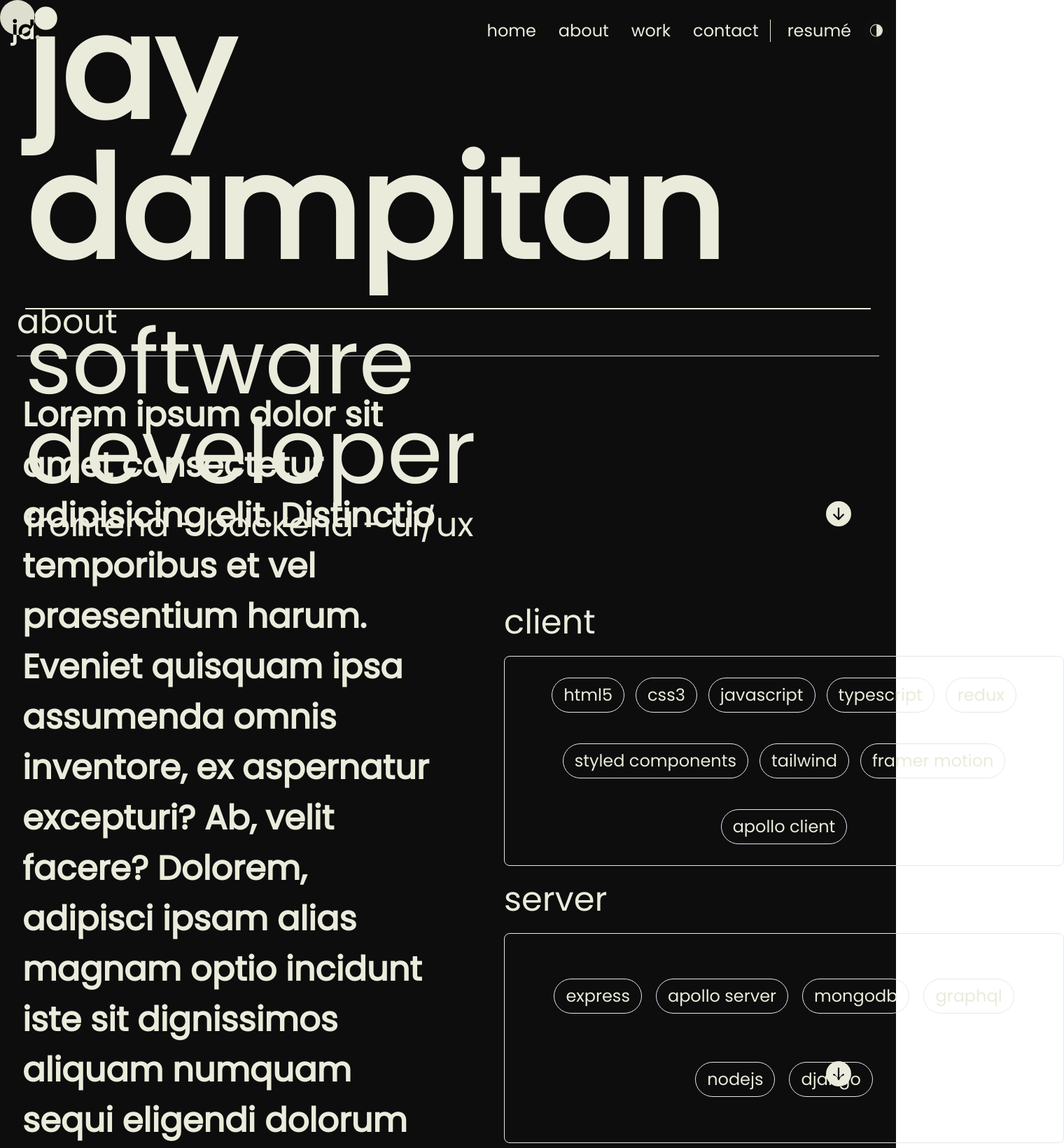
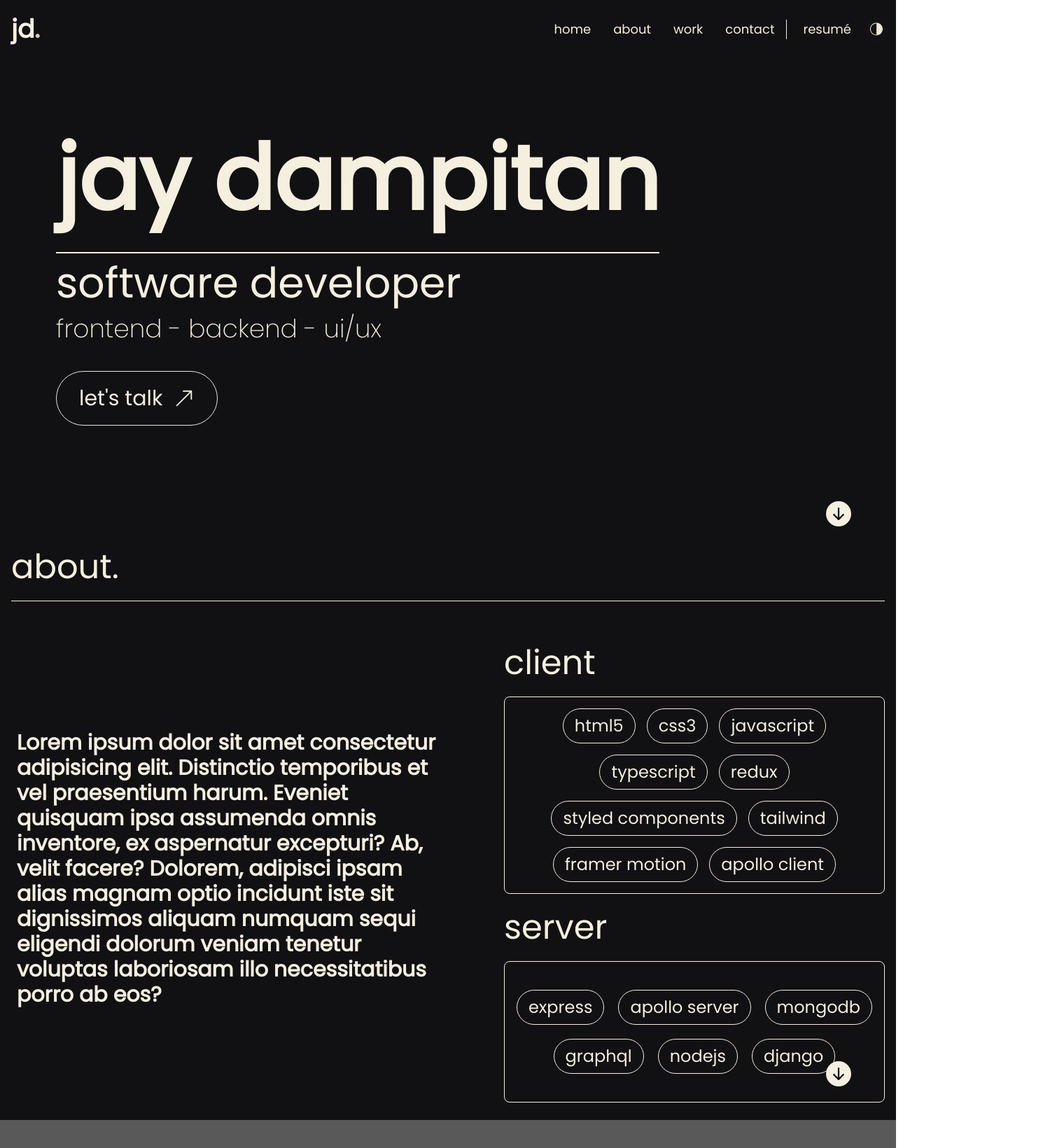
Before and after one commit to JayDampitan/new-portfolio, a Next.js app in the folder my-app/: page / in a window 1280 px wide. Shown: the top 1640 px of the page at 70% size, 1520 px wide, since content can reach past the window. Built offline with nearby package versions, Linux system fonts and the light colour scheme.

Commit message:
imported title section component for initial work page layout

```diff
--- a/my-app/components/About.tsx
+++ b/my-app/components/About.tsx
@@ -12,13 +12,13 @@ type Props = {};
 
 const About = (props: Props) => {
   return (
-    <div className="h-screen flex justify-center items-center w-full bg-darkGrey px-6 py-6 ">
-      <div className=" max-w-[2000px] mx-auto w-full">
-        <TitleSection title="about" />
-        <div className="md:my-10 justify-center xl:justify-between flex-col flex xl:flex-row">
-          <div className="py-2 xl:w-[50%]">
-            {ABOUT__DATA.map((item) => (
-              <p className="text-white xl:leading-normal text-sm xl:font-semibold px-2 sm:text-2xl xl:text-5xl">
+    <div className="h-screen flex px-4 py-4 justify-center items-center w-full bg-darkGrey  ">
+      <div className="max-w-[1500px] w-full">
+        <TitleSection textColor='white' title="about." />
+        <div className="md:my-10  xl:justify-between flex-col flex xl:flex-row">
+          <div className="py-2 xl:w-[50%] flex items-center ">
+            {ABOUT__DATA.map((item, index) => (
+              <p key={index} className="text-white leading-loose text-sm xl:font-semibold px-2 sm:text-2xl xl:text-3xl">
                 {item}
               </p>
             ))}
@@ -28,9 +28,9 @@ const About = (props: Props) => {
               <h2 className="text-white text-xl md:text-4xl xl:text-5xl xl:py-4">
                 client
               </h2>
-              <div className="flex xl:justify-center items-center py-4 px-2 my-2 mx-auto text-[14px] flex-wrap gap-3 xl:gap-4 border-[1px] xl:w-[800px] xl:h-[300px] rounded-lg md:text-xl lg:text-2xl xl:text-3xl">
-                {CLIENT__DATA.map((item) => (
-                  <div className="text-white border text-[12px] xl:text-2xl rounded-full px-3 py-1 xl:px-4 xl:py-2">
+              <div className="flex justify-center items-center py-4 px-2 my-2 mx-auto text-[14px] flex-wrap gap-3 xl:gap-4 border-[1px] border-white rounded-lg md:text-xl lg:text-2xl xl:text-3xl">
+                {CLIENT__DATA.map((item, index) => (
+                  <div key={index} className="text-white border-white border text-[12px] xl:text-2xl rounded-full px-3 py-1 xl:px-4 xl:py-2">
                     {item}
                   </div>
                 ))}
@@ -40,9 +40,9 @@ const About = (props: Props) => {
               <h2 className="text-white text-xl md:text-4xl xl:text-5xl xl:py-4">
                 server
               </h2>
-              <div className="flex xl:justify-center items-center py-4 px-2 my-2 mx-auto text-[14px] flex-wrap gap-3 xl:gap-5 border-[1px] xl:py-10 xl:w-[800px] xl:h-[300px] rounded-lg md:text-xl lg:text-2xl xl:text-3xl">
-                {SERVER__DATA.map((item) => (
-                  <div className="text-white border text-[12px] xl:text-2xl rounded-full px-3 py-1 xl:px-4 xl:py-2">
+              <div className="flex justify-center items-center py-4 px-2 my-2 mx-auto text-[14px] flex-wrap gap-3 xl:gap-5 border-[1px] border-white xl:py-10  rounded-lg md:text-xl lg:text-2xl xl:text-3xl">
+                {SERVER__DATA.map((item, index) => (
+                  <div key={index} className="text-white border-white border text-[12px] xl:text-2xl rounded-full px-3 py-1 xl:px-4 xl:py-2">
                     {item}
                   </div>
                 ))}
--- a/my-app/components/Contact.tsx
+++ b/my-app/components/Contact.tsx
@@ -1,11 +1,14 @@
 import React from "react";
+import TitleSection from "./TitleSection";
 
 type Props = {};
 
 const Contact = (props: Props) => {
   return (
-    <div className="h-screen flex items-center bg-darkGrey">
-      <h2 className="text-red-500 text-7xl">Contact Page</h2>
+    <div className="h-screen flex items-center bg-[#a6a6a6]">
+      <div className="max-w-[1500px] mx-auto w-full">
+        <TitleSection textColor="darkGrey" title="contact" />
+      </div>
     </div>
   );
 };
--- a/my-app/components/Hero.tsx
+++ b/my-app/components/Hero.tsx
@@ -12,21 +12,21 @@ import ScrollDown from "./ScrollDown";
 type Props = {};
 
 const Hero = (props: Props) => {
-  const [cursorX, setCursorX] = useState();
-  const [cursorY, setCursorY] = useState();
+  // const [cursorX, setCursorX] = useState();
+  // const [cursorY, setCursorY] = useState();
 
-  useEffect(() => {
-    window.addEventListener("mousemove", (e: any) => {
-      setCursorX(e.pageX);
-      setCursorY(e.pageY);
-    });
-  }, [cursorX, cursorY]);
+  // useEffect(() => {
+  //   window.addEventListener("mousemove", (e: any) => {
+  //     setCursorX(e.pageX);
+  //     setCursorY(e.pageY);
+  //   });
+  // }, [cursorX, cursorY]);
 
   return (
     <div className="bg-darkGrey w-full h-screen flex">
-      <div className="m-auto justify-center items-center px-9 lg:items-start max-w-[2000px] flex w-full flex-col">
+      <div className="m-auto justify-center items-center md:px-20 lg:items-start max-w-[1700px] flex w-full flex-col">
         <div className="md:text-start flex flex-col ">
-          <h1 className="text-3xl sm:text-7xl md:text-8xl lg:text-[200px] font-bold text-white pb-5 md:pb-10">
+          <h1 className="text-3xl sm:text-6xl  lg:text-9xl font-bold text-white pb-5 md:pb-10">
             jay dampitan
           </h1>
 
@@ -35,13 +35,13 @@ const Hero = (props: Props) => {
 
         <div className="">
           <div className="text-center lg:text-start">
-            <h2 className="text-white text-2xl md:text-5xl lg:text-9xl mt-3">
+            <h2 className="text-white text-2xl md:text-5xl lg:text-6xl mt-3">
               software developer
             </h2>
-            <h3 className="text-white text-xl md:text-3xl xl:text-5xl mb-5 md:mb-10 md:mt-4">
+            <h3 className="text-white text-xl md:text-3xl lg:text-4xl font-light mb-5 md:mb-10 md:mt-4">
               frontend - backend - ui/ux
             </h3>
-            <button className="border mx-auto lg:mx-0 text-md md:text-3xl py-1 px-4 lg:text-5xl flex items-center text-white  md:py-4 md:px-6 lg:py-5 lg:px-8 rounded-full hover:bg-white hover:text-darkGrey transition-colors">
+            <button className="border mx-auto lg:mx-0 text-md md:text-2xl py-1 px-4 lg:text-3xl flex items-center text-white  md:py-4 md:px-6 lg:py-5 lg:px-8 rounded-full hover:bg-white hover:text-darkGrey transition-colors">
               let's talk{" "}
               <span className="ml-4 hover:rotate-45 transition duration-500">
                 <BsArrowUpRight />
@@ -51,13 +51,13 @@ const Hero = (props: Props) => {
         </div>
       </div>
 
-      <div
+      {/* <div
         className="cursor"
         style={{
           left: cursorX + "px",
           top: cursorY + "px",
         }}
-      ></div>
+      ></div> */}
       <div className="hidden sm:block">
         <ScrollDown />
       </div>
--- a/my-app/components/Navbar.tsx
+++ b/my-app/components/Navbar.tsx
@@ -19,7 +19,7 @@ const Navbar = (props: Props) => {
 
   return (
     <nav className="fixed left-0 bg-transparent top-0 w-full z-10 ease-in duration-500">
-      <div className="max-w-[2000px] text-gray-400 m-auto flex justify-between items-center px-4 py-3">
+      <div className="max-w-[1750px] text-gray-400 m-auto flex justify-between items-center px-4 py-3">
         <Link href="/">
           <h1 className="text-3xl md:text-4xl font-bold text-white">
             jd<span className="text-light-brown">.</span>
@@ -28,7 +28,7 @@ const Navbar = (props: Props) => {
         <ul className="hidden sm:flex items-center justify-center">
           {NAV__LINKS.map((item) => (
             <li onClick={handleNav} className="p-4">
-              <Link className="text-white text-xl xl:text-2xl" href={item.path}>
+              <Link className="text-white text-xl xl:text-lg" href={item.path}>
                 {item.display}
               </Link>
             </li>
@@ -37,7 +37,7 @@ const Navbar = (props: Props) => {
             href="/"
             className=" border-l-[1px] border-white px-4 hover:text-light-brown"
           >
-            <div className="text-white text-xl xl:text-2xl hover:white px-2 hover:text-light-brown duration-300">
+            <div className="text-white text-lg xl:text-lg hover:white px-2 hover:text-light-brown duration-300">
               resumé
             </div>
           </Link>
--- a/my-app/components/TitleSection.tsx
+++ b/my-app/components/TitleSection.tsx
@@ -2,12 +2,13 @@ import React from "react";
 
 type Props = {
   title: string;
+  textColor: string
 };
 
-const TitleSection = ({ title }: Props) => {
+const TitleSection = ({ title, textColor }: Props) => {
   return (
     <div className="w-full">
-      <h1 className= "text-white text-2xl border-b-[1px] py-2 md:text-5xl xl:pb-6">{title}</h1>
+      <h1 className= {`text-${textColor} text-2xl border-b-[1px] border-${textColor} py-2 md:text-5xl xl:pb-6`}>{title}</h1>
     </div>
   );
 };
--- a/my-app/components/Work.tsx
+++ b/my-app/components/Work.tsx
@@ -1,12 +1,15 @@
 import React from "react";
-import Card from "./Card"
+import Card from "./Card";
+import TitleSection from "./TitleSection";
 
 type Props = {};
 
 const Work = (props: Props) => {
   return (
-    <div className="h-screen flex items-center bg-darkGrey">
-      <h2 className="text-red-500 text-7xl">Work page</h2>
+    <div className="h-screen flex justify-center items-center w-full bg-[#595959]">
+      <div className=" max-w-[1500px] mx-auto w-full">
+        <TitleSection textColor="white" title="work." />
+      </div>
     </div>
   );
 };
--- a/my-app/pages/index.tsx
+++ b/my-app/pages/index.tsx
@@ -49,8 +49,8 @@ export default function Home() {
       <section id="footer" className="">
         <Footer />
       </section>
-
-      {/* <div
+{/*
+      <div
         className="cursor"
         style={{
           left: cursorX + "px",
--- a/my-app/styles/globals.css
+++ b/my-app/styles/globals.css
@@ -36,8 +36,8 @@
   }
 
   .cursor {
-    width: 50px;
-    height: 50px;
+    width: 90px;
+    height: 90px;
     background-color: #eaebdb;
     position: fixed;
     border-radius: 50%;
--- a/my-app/tailwind.config.js
+++ b/my-app/tailwind.config.js
@@ -8,8 +8,8 @@ module.exports = {
     extend: {
       colors: {
         darkBlue: "#0073fa",
-        white: "#EAEBDB",
-        darkGrey: "#0d0d0d",
+        white: "#F5EFDF",
+        darkGrey: "#111013",
         maroon: "#BB2626",
         "light-brown": "#d9c9ba",
       },
```
